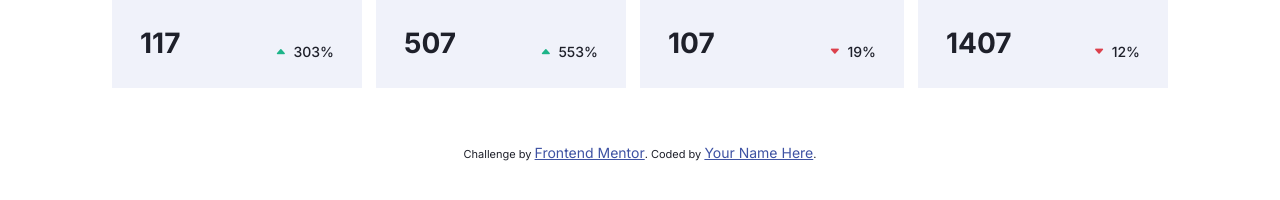
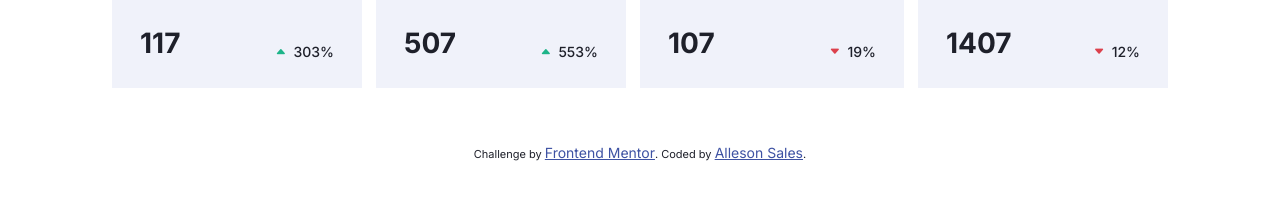
Before and after one commit to allesonsales/social-media-dashboard-theme-switcher, a plain HTML site: page index.html in a window 1280 px wide. Shown: the part 676-876 px from the top of the page. Drawn offline with nearby package versions, Linux system fonts and the light colour scheme.

Commit message:
alterações enviadas

```diff
--- a/index.html
+++ b/index.html
@@ -271,7 +271,7 @@
 
   <div class="attribution">
     Challenge by <a href="https://www.frontendmentor.io?ref=challenge" target="_blank">Frontend Mentor</a>.
-    Coded by <a href="#">Your Name Here</a>.
+    Coded by <a href="https://www.frontendmentor.io/profile/allesonsales">Alleson Sales</a>.
   </div>
 
   <script src="script.js"></script>
```
Also changed, not shown: design/screenshot.png (added), 2 other files.
